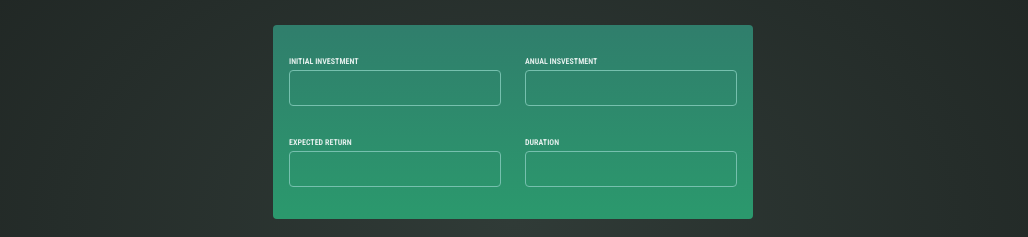
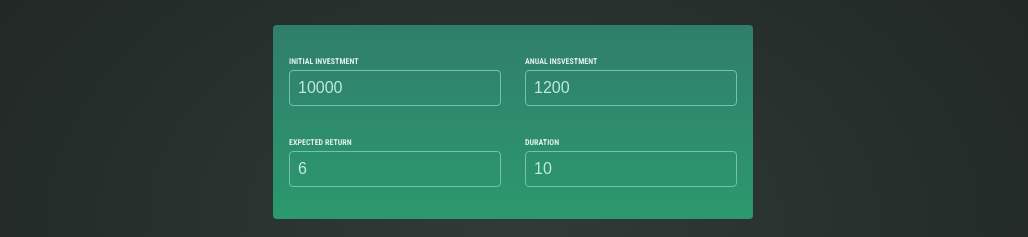
Before and after one commit to claudio-cruz/01-starting-project, a React (Vite) app: page / in a window 1280 px wide. Shown: the part 201-438 px from the top of the page, without its empty margins (127-1155 px from the left). Built offline with nearby package versions, Linux system fonts and the light colour scheme.

Commit message:
Lift up the userInput state and handleChange function to app.jsx

```diff
--- a/src/App.jsx
+++ b/src/App.jsx
@@ -1,12 +1,28 @@
-import React from "react"
+import React, { useState } from "react"
 import Header from "./Components/Header"
 import UserInput from "./Components/UserInput"
 
 function App() {
+  const [userInput, setUserInput] = useState({
+    initialInvestment: 10000,
+    annualInvestment: 1200,
+    expectedReturn: 6,
+    duration: 10,
+  })
+
+  function handleChange(inputIdentifier, newValue) {
+    setUserInput(prevUserInput => {
+      return {
+        ...prevUserInput,
+        [inputIdentifier]: newValue
+      }
+    })
+  }
+
   return (
     <>
       <Header />
-      <UserInput />
+      <UserInput userInput={userInput} onChange={handleChange}/>
     </>
   )
 }
--- a/src/Components/UserInput.jsx
+++ b/src/Components/UserInput.jsx
@@ -1,29 +1,56 @@
-import React from 'react'
+function UserInput({onChange, userInput}) {
 
-function UserInput() {
   return (
     <section id='user-input'>
 
       <div className='input-group'>
         <p>
           <label>Initial Investment</label>
-          <input type="number" required />
+          <input
+            type="number"
+            required
+            value={userInput.initialInvestment}
+            onChange={(event) =>
+              onChange('initialInvestment', event.target.value)
+            }
+          />
         </p>
 
         <p>
           <label>Anual Insvestment</label>
-          <input type="number" required />
+          <input
+            type="number"
+            required
+            value={userInput.annualInvestment}
+            onChange={(event) =>
+              onChange('annualInvestment', event.target.value)
+            }
+          />
         </p>
       </div>
       <div className='input-group'>
         <p>
           <label>Expected Return</label>
-          <input type="number" required />
+          <input
+            type="number"
+            required
+            value={userInput.expectedReturn}
+            onChange={(event) =>
+              onChange('expectedReturn', event.target.value)
+            }
+          />
         </p>
 
         <p>
           <label>Duration</label>
-          <input type="number" required />
+          <input
+            type="number"
+            required
+            value={userInput.duration}
+            onChange={(event) =>
+              onChange('duration', event.target.value)
+            }
+          />
         </p>
       </div>
 
```
